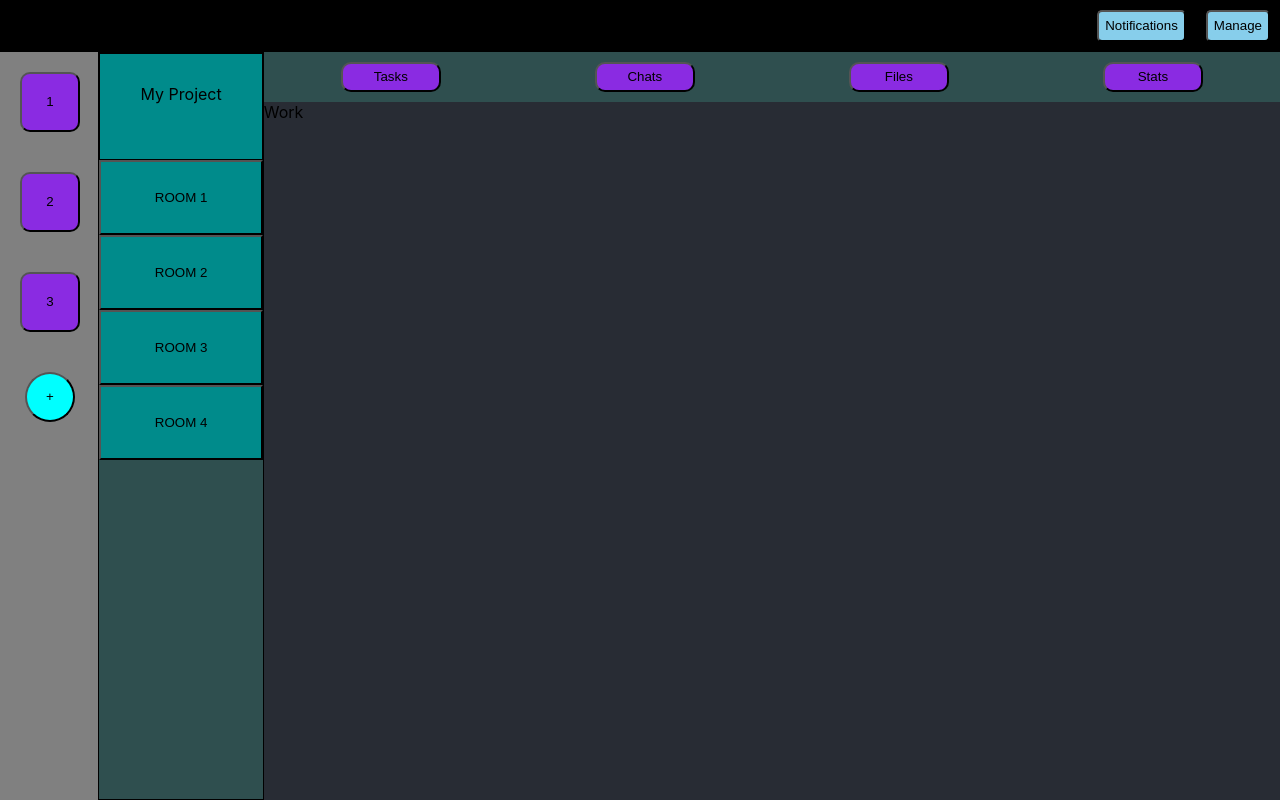
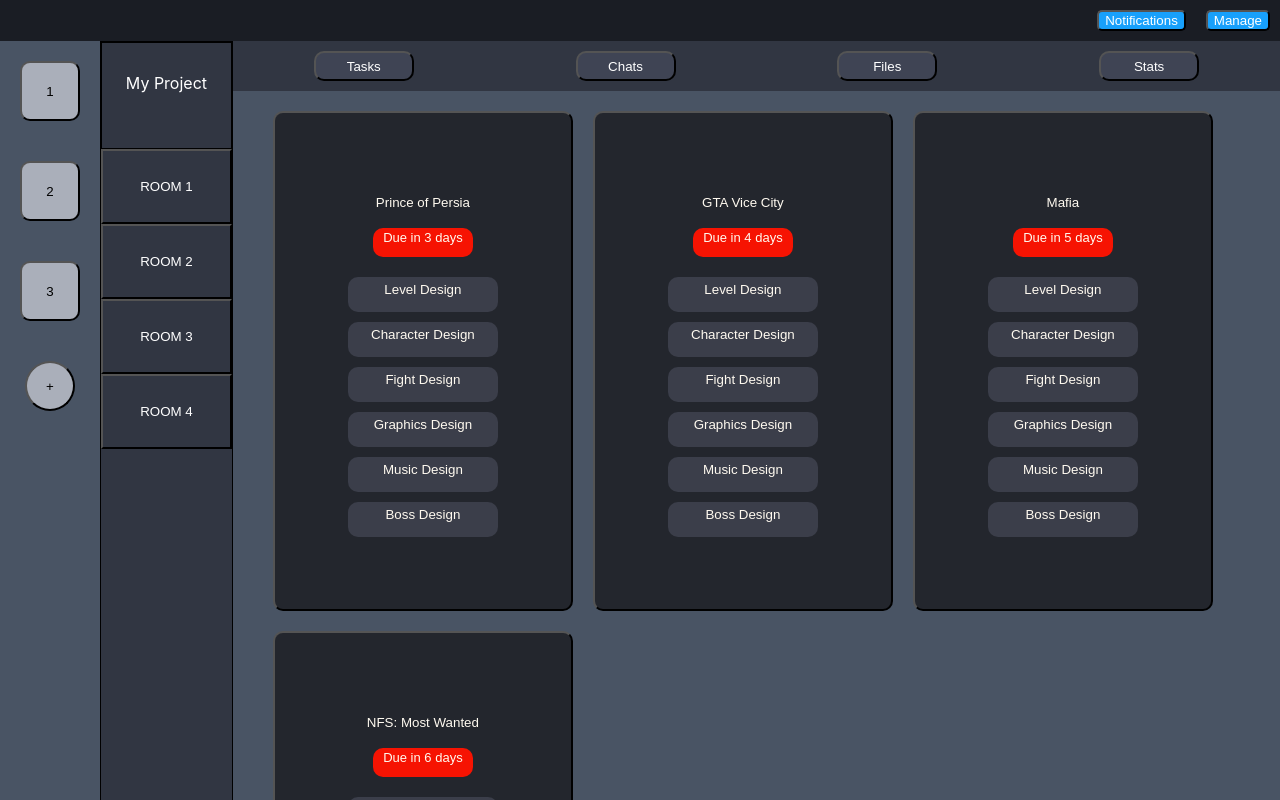
Before and after one commit to nafiz6/team-collaboration-app, a React (Create React App) app in the folder react/team-collaboration-app/: page / in a window 1280 px wide. Shown: the top 800 px of the page. Built offline with nearby package versions, Linux system fonts and the light colour scheme.

Commit message:
Aesthethic Colors - Main Page

```diff
--- /dev/null
+++ b/react/team-collaboration-app/src/Components/Deadline.js
@@ -0,0 +1,11 @@
+import React from 'react'
+import '../MyStyles.css'
+
+const Deadline = (props) =>
+{
+    return (
+        <div className='deadline-Style'>Due in {props.time} days</div>
+    )
+}
+
+export default Deadline;
--- /dev/null
+++ b/react/team-collaboration-app/src/Components/SubtaskButton.js
@@ -0,0 +1,11 @@
+import React from 'react'
+import '../MyStyles.css'
+
+const SubtaskButton = (props) =>
+{
+    return (
+        <div className='subtaskButton-Style'>{props.name}</div>
+    )
+}
+
+export default SubtaskButton;
--- /dev/null
+++ b/react/team-collaboration-app/src/Containers/TaskContainer.js
@@ -0,0 +1,26 @@
+import React from 'react'
+import Deadline from '../Components/Deadline'
+import SubtaskButton from '../Components/SubtaskButton'
+import '../MyStyles.css'
+
+const TaskContainer = (props) =>
+{
+    const subtasks = [
+        <SubtaskButton name="Level Design"/>,
+        <SubtaskButton name="Character Design"/>,
+        <SubtaskButton name="Fight Design"/>,
+        <SubtaskButton name="Graphics Design"/>,
+        <SubtaskButton name="Music Design"/>,
+        <SubtaskButton name="Boss Design"/>
+    ]
+
+    return (
+        <button className='taskContainer-Style'>
+            <p className='taskName-Style'>{props.name}</p>
+            <Deadline time={props.time}/>
+            {subtasks}
+        </button>
+    )
+}
+
+export default TaskContainer;
--- a/react/team-collaboration-app/src/Containers/WorkContainer.js
+++ b/react/team-collaboration-app/src/Containers/WorkContainer.js
@@ -1,11 +1,20 @@
 import React from "react"
 import '../MyStyles.css'
+import TaskContainer from "./TaskContainer";
 
 const WorkContainer = () =>
 {
+    const tasks = [
+        <TaskContainer name="Prince of Persia" time="3"/>,
+        <TaskContainer name="GTA Vice City" time="4"/>,
+        <TaskContainer name="Mafia" time="5"/>,
+        <TaskContainer name="NFS: Most Wanted" time="6"/>
+    ]
+
+
     return(
         <div className='work-Style'>
-            Work
+            {tasks}
         </div>
     );
 }
--- a/react/team-collaboration-app/src/MyStyles.css
+++ b/react/team-collaboration-app/src/MyStyles.css
@@ -15,7 +15,7 @@
 .header-Style
 {
     display: flex;
-    background-color:black;
+    background-color: #1a1d24;
     height: 50px;
     flex-direction: row;
     justify-content: flex-end;
@@ -25,12 +25,14 @@
 
 .button-Style
 {
-    background-color: skyblue;
+    background-color: #18a0fb;
     border-radius: 5px;
     margin-left: 10px;
     margin-right: 10px;
     margin-top: 10px;
     margin-bottom: 10px;
+    text-align: center;
+    color: white;
 }
 
 .bottom-Style
@@ -45,49 +47,60 @@
 .project-Style
 {
     display: flex;
-    background-color: gray;
-    flex-grow: 0.3;
+    background-color: #495464;
+    /*flex-grow: 0.3;*/
+    flex-basis: 80px;
     flex-direction: column;
     justify-content: flex-start;
+    padding-right: 20px;
 }
 
 .rooms-Style
 {
     display: flex;
-    background-color: darkslategray;
-    flex-grow: 1.3;
+    background-color: #313642;
+    /*flex-grow: 1.3;*/
+    flex-basis: 150px;
     border-style: solid;
     border-width: 0.1px;
     border-color: black;
     flex-direction: column;
+    text-align: center;
+    color: white;
 }
 
 .taskWork-Style
 {
     display: flex;
-    background-color: #282c34;
+    background-color: #495464;
     flex-direction: column;
-    flex-grow: 10;
+   /* flex-grow: 10;*/
+   flex-basis: 1200px;
 }
 
 .navBar-Style
 {
     display: flex;
     flex-direction: row;
-    background-color: darkslategray;
+    background-color: #313642;
     flex-basis: 50px;
     justify-content: space-around;
 }
 
 .work-Style{
     display: flex;
-    background-color: #282c34;
+    background-color: #495464;
     flex-basis: 600px;
+    flex-direction: row;
+    flex-wrap: wrap;
+    justify-content: flex-start;
+    padding-left: 20px;
+    padding-right: 20px;
 }
 
 .projectButton-Style
 {
-    background-color: blueviolet;
+    background-color: #aaafba;
     border-radius: 10px;
     margin-top: 20px;
     margin-bottom: 20px;
@@ -98,7 +111,7 @@
 
 .projectAddButton-Style
 {
-    background-color: cyan;
+    background-color: #aaafba;
     border-radius: 40px;
     margin-top: 20px;
     margin-bottom: 20px;
@@ -109,14 +122,16 @@
 
 .roomButton-Style
 {
-    background-color: darkcyan;
+    background-color: #313642;
     height: 75px;
     justify-content: center;
+    text-align: center;
+    color: white;
 }
 
 .projName-Style
 {
-    background-color: darkcyan;
+    background-color: #313642;
     height: 75px;
     text-align: center;
     padding-top: 30px;
@@ -127,10 +142,73 @@
 
 .navBarButton-Style
 {
-    background-color: blueviolet;
+    background-color: #3f4454;
     width:100px;
     height: 30px;
     border-radius: 10px;
     text-align: center;
+    color: white;
     margin-top: 10px;
 }
+
+.subtaskButton-Style
+{
+    background-color: #3b3e4a;
+    width: 150px;
+    height: 30px;
+    border-radius: 10px;
+    text-align: center;
+    padding-top: 5px;
+    margin-top: 10px;
+    margin-left: 20px;
+    margin-right: 20px;
+    padding-top: 5px;
+}
+
+.deadline-Style
+{
+    background-color:#f61302;
+    text-align: center;
+    color: floralwhite;
+    width: 100px;
+    height: 25px;
+    border-radius: 10px;
+    font-size: small;
+  /*  margin-top: 10px; */
+    margin-bottom: 10px;
+    margin-left: 20px;
+    margin-right: 20px;
+    padding-top: 2px;
+    padding-bottom: 2px;
+}
+
+.taskName-Style
+{
+    text-align: center;
+    color: floralwhite;
+    width: 150px;
+    height: 20px;
+    margin-top: 10px;
+}
+
+.taskContainer-Style
+{
+    display: flex;
+    background-color:#23262d;
+    border-radius: 10px;
+    flex-direction: column;
+    justify-content: center;
+    align-items: center;
+   /* border-style: solid;
+    border-color: black;
+    border-width: 0.5px; */
+    text-align: center;
+    color: floralwhite;
+    height: 500px;
+    width: 300px;
+    overflow: auto;
+    margin-left: 20px;
+    margin-top: 20px;
+    padding-bottom: 10px;
+    padding-top: 10px;
+}
```
Also changed, not shown: react/team-collaboration-app/src/Containers/TaskPage.js (added, +11 -0 lines).
